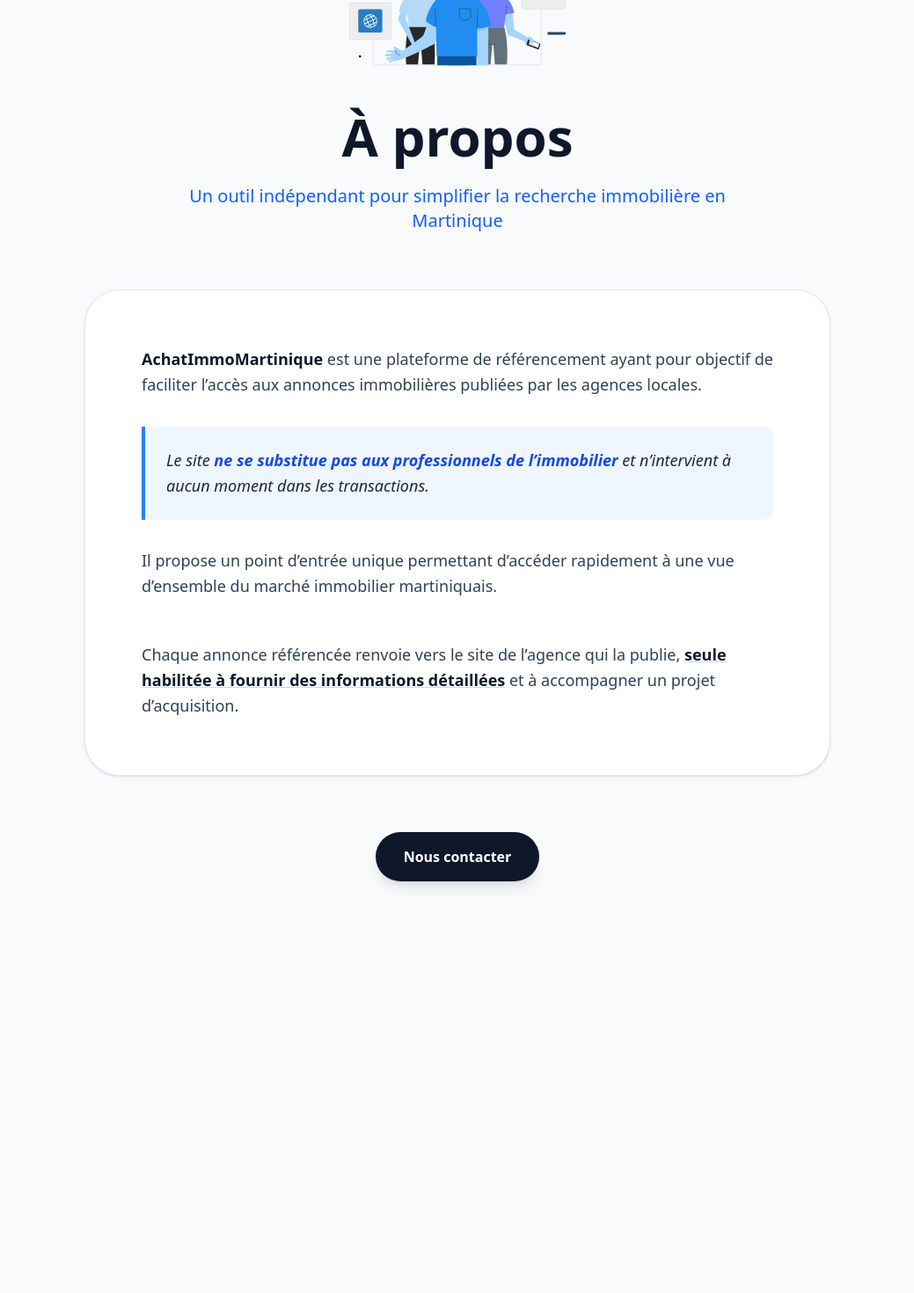
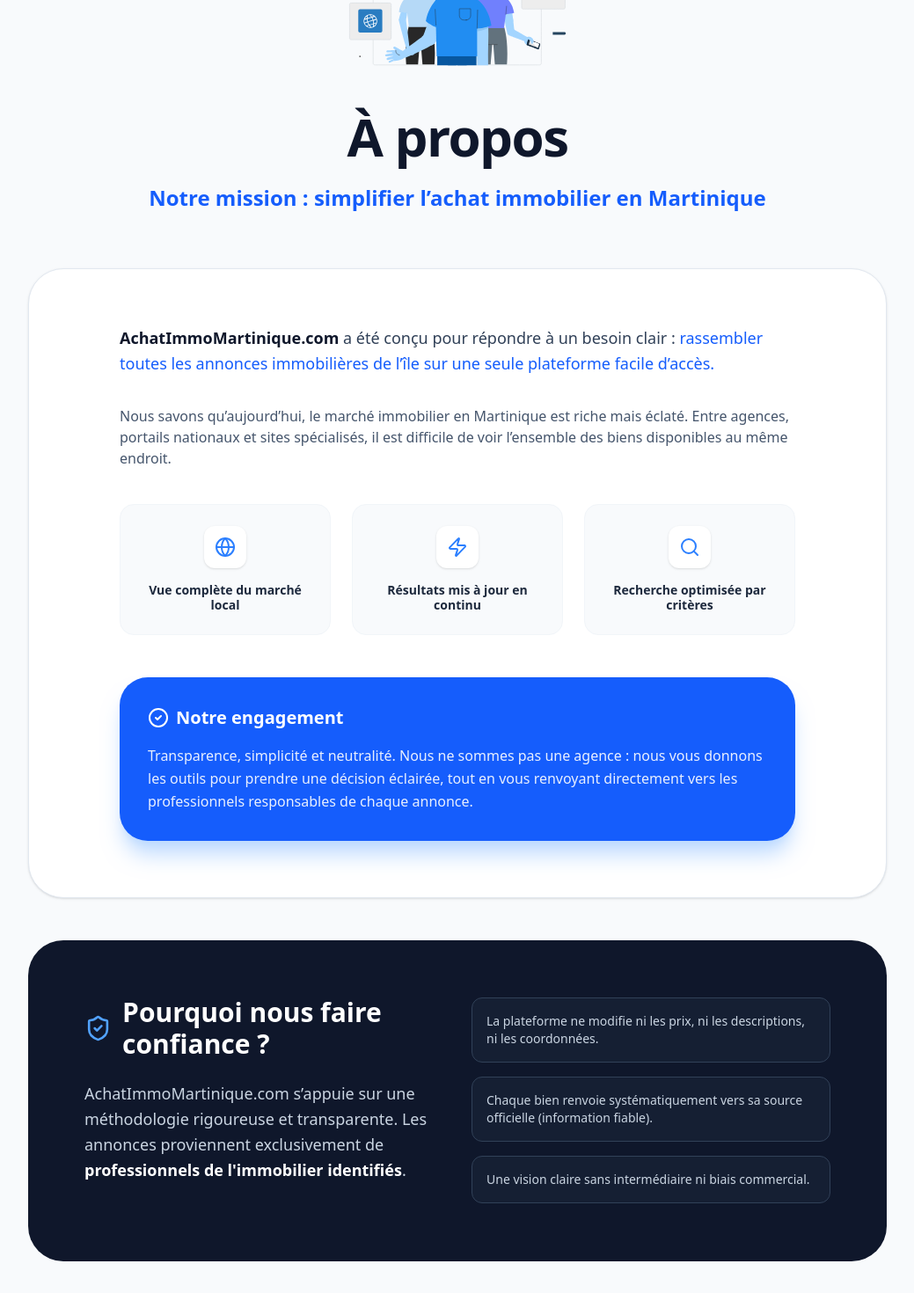
Before and after one commit to arnov8/achatimmomartinique, a Next.js app: page /a-propos in a window 1280 px wide. Shown: the part 260-1730 px from the top of the page at 88% size, without its empty margins (120-1159 px from the left). Before the commit the page ends 1358 px from the top, so only its background shows below. Built offline with nearby package versions, Linux system fonts and the light colour scheme.

Commit message:
Revise AboutPage layout and content
Updated layout and content for the About page, including improved section structure and enhanced text for clarity.

```diff
--- a/app/a-propos/page.tsx
+++ b/app/a-propos/page.tsx
@@ -2,11 +2,11 @@
 
 import Lottie from "lottie-react";
 import { useEffect, useState } from "react";
+import { CheckCircle2, ShieldCheck, Globe, Zap, Search } from "lucide-react";
 
 export default function AboutPage() {
   const [animationData, setAnimationData] = useState(null);
 
-  // On charge le JSON dynamiquement pour être sûr qu'il s'anime
   useEffect(() => {
     fetch("/animations/About.json")
       .then((res) => res.json())
@@ -15,7 +15,7 @@
 
   return (
     <main className="min-h-screen bg-slate-50">
-      <section className="max-w-4xl mx-auto px-6 py-16 sm:py-24">
+      <section className="max-w-5xl mx-auto px-6 py-16 sm:py-24">
 
         {/* Header avec Animation */}
         <div className="text-center mb-16">
@@ -24,36 +24,87 @@
               <Lottie animationData={animationData} loop={true} />
             )}
           </div>
-          <h1 className="text-4xl sm:text-6xl font-black text-slate-900 mb-6">
+          <h1 className="text-4xl sm:text-6xl font-black text-slate-900 mb-6 tracking-tight">
             À propos
           </h1>
-          <p className="text-xl text-blue-600 font-medium max-w-2xl mx-auto">
-            Un outil indépendant pour simplifier la recherche immobilière en Martinique
+          <p className="text-xl sm:text-2xl text-blue-600 font-semibold max-w-3xl mx-auto">
+            Notre mission : simplifier l’achat immobilier en Martinique
           </p>
         </div>
 
-        {/* Carte de contenu principale */}
-        <div className="bg-white rounded-[2.5rem] shadow-sm border border-slate-200 p-8 sm:p-16">
-          <div className="space-y-8 text-lg text-slate-700 leading-relaxed">
-
-            <p>
-              <span className="font-bold text-slate-900">AchatImmoMartinique</span> est une plateforme de référencement ayant pour objectif de faciliter l’accès aux annonces immobilières publiées par les agences locales.
+        {/* Section Mission */}
+        <div className="bg-white rounded-[2.5rem] shadow-sm border border-slate-200 p-8 sm:p-16 mb-12">
+          <div className="max-w-3xl mx-auto">
+            <p className="text-lg text-slate-700 leading-relaxed mb-8">
+              <span className="font-bold text-slate-900">AchatImmoMartinique.com</span> a été conçu pour répondre à un besoin clair :
+              <span className="text-blue-600 font-medium"> rassembler toutes les annonces immobilières de l’île sur une seule plateforme facile d’accès.</span>
             </p>
 
-            <div className="bg-blue-50 border-l-4 border-blue-500 p-6 rounded-r-xl">
-              <p className="italic text-slate-800">
-                Le site <strong className="text-blue-700">ne se substitue pas aux professionnels de l’immobilier</strong> et n’intervient à aucun moment dans les transactions.
+            <p className="text-slate-600 mb-10">
+              Nous savons qu’aujourd’hui, le marché immobilier en Martinique est riche mais éclaté. Entre agences, portails nationaux et sites spécialisés, il est difficile de voir l’ensemble des biens disponibles au même endroit.
+            </p>
+
+            {/* Grid Avantages */}
+            <div className="grid sm:grid-cols-3 gap-6 mb-12">
+              <div className="p-6 bg-slate-50 rounded-2xl border border-slate-100 flex flex-col items-center text-center">
+                <div className="bg-white p-3 rounded-xl shadow-sm mb-4">
+                  <Globe className="w-6 h-6 text-blue-500" />
+                </div>
+                <p className="text-sm font-bold text-slate-800 leading-tight">Vue complète du marché local</p>
+              </div>
+              <div className="p-6 bg-slate-50 rounded-2xl border border-slate-100 flex flex-col items-center text-center">
+                <div className="bg-white p-3 rounded-xl shadow-sm mb-4">
+                  <Zap className="w-6 h-6 text-blue-500" />
+                </div>
+                <p className="text-sm font-bold text-slate-800 leading-tight">Résultats mis à jour en continu</p>
+              </div>
+              <div className="p-6 bg-slate-50 rounded-2xl border border-slate-100 flex flex-col items-center text-center">
+                <div className="bg-white p-3 rounded-xl shadow-sm mb-4">
+                  <Search className="w-6 h-6 text-blue-500" />
+                </div>
+                <p className="text-sm font-bold text-slate-800 leading-tight">Recherche optimisée par critères</p>
+              </div>
+            </div>
+
+            <div className="bg-blue-600 text-white p-8 rounded-[2rem] shadow-xl shadow-blue-200">
+              <h3 className="text-xl font-bold mb-4 flex items-center gap-2">
+                <CheckCircle2 className="w-6 h-6" /> Notre engagement
+              </h3>
+              <p className="leading-relaxed opacity-90">
+                Transparence, simplicité et neutralité. Nous ne sommes pas une agence : nous vous donnons les outils pour prendre une décision éclairée, tout en vous renvoyant directement vers les professionnels responsables de chaque annonce.
               </p>
             </div>
+          </div>
+        </div>
 
-            <p>
-              Il propose un point d’entrée unique permettant d’accéder rapidement à une vue d’ensemble du marché immobilier martiniquais.
+        {/* Section Confiance */}
+        <div className="grid md:grid-cols-2 gap-8 items-center bg-slate-900 rounded-[2.5rem] p-8 sm:p-16 text-white">
+          <div>
+            <h2 className="text-3xl font-bold mb-6 flex items-center gap-3">
+              <ShieldCheck className="text-blue-400 w-10 h-10" />
+              Pourquoi nous faire confiance ?
+            </h2>
+            <p className="text-slate-300 text-lg leading-relaxed mb-6">
+              AchatImmoMartinique.com s’appuie sur une méthodologie rigoureuse et transparente. Les annonces proviennent exclusivement de <span className="text-white font-semibold">professionnels de l'immobilier identifiés</span>.
             </p>
+          </div>
 
-            <p className="pt-4">
-              Chaque annonce référencée renvoie vers le site de l’agence qui la publie, <span className="font-semibold text-slate-900 underline decoration-blue-500/30">seule habilitée à fournir des informations détaillées</span> et à accompagner un projet d’acquisition.
-            </p>
-
+          <div className="space-y-4">
+            <div className="bg-slate-800/50 p-4 rounded-xl border border-slate-700">
+              <p className="text-sm text-slate-300">
+                La plateforme ne modifie ni les prix, ni les descriptions, ni les coordonnées.
+              </p>
+            </div>
+            <div className="bg-slate-800/50 p-4 rounded-xl border border-slate-700">
+              <p className="text-sm text-slate-300">
+                Chaque bien renvoie systématiquement vers sa source officielle (information fiable).
+              </p>
+            </div>
+            <div className="bg-slate-800/50 p-4 rounded-xl border border-slate-700">
+              <p className="text-sm text-slate-300">
+                Une vision claire sans intermédiaire ni biais commercial.
+              </p>
+            </div>
           </div>
         </div>
 
@@ -61,9 +112,9 @@
         <div className="mt-16 text-center">
           <a
             href="/contact"
-            className="inline-flex items-center gap-2 bg-slate-900 text-white px-8 py-4 rounded-full font-bold hover:bg-blue-600 transition-colors shadow-lg"
+            className="inline-flex items-center gap-2 bg-blue-600 text-white px-10 py-5 rounded-full font-bold hover:bg-blue-700 transition-all transform hover:scale-105 shadow-xl"
           >
-            Nous contacter
+            Une question ? Contactez-nous
           </a>
         </div>
 
```
